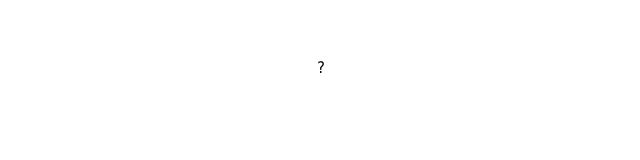
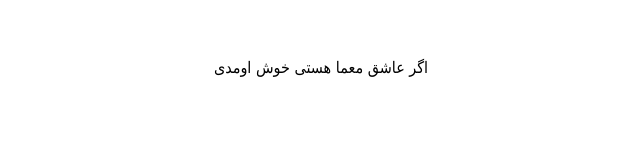
Before and after one commit to amirmohammadchzgi-pixel/CH, a plain HTML site: page index.html in a window 1280 px wide. Shown: the whole page, without its empty margins (319-959 px from the left). Drawn offline with Linux system fonts and the light colour scheme.

Commit message:
Update index.html

```diff
--- a/index.html
+++ b/index.html
@@ -4,6 +4,6 @@
     <title>ch</title>
     </head>
     <body style="text-align: center; font-family: Tahoma; background: #63; padding: 50px;">
-    <p>?</p>
+    <p style= color:black >اگر عاشق معما هستی خوش اومدی</p>
     </body>
     </html>
```
